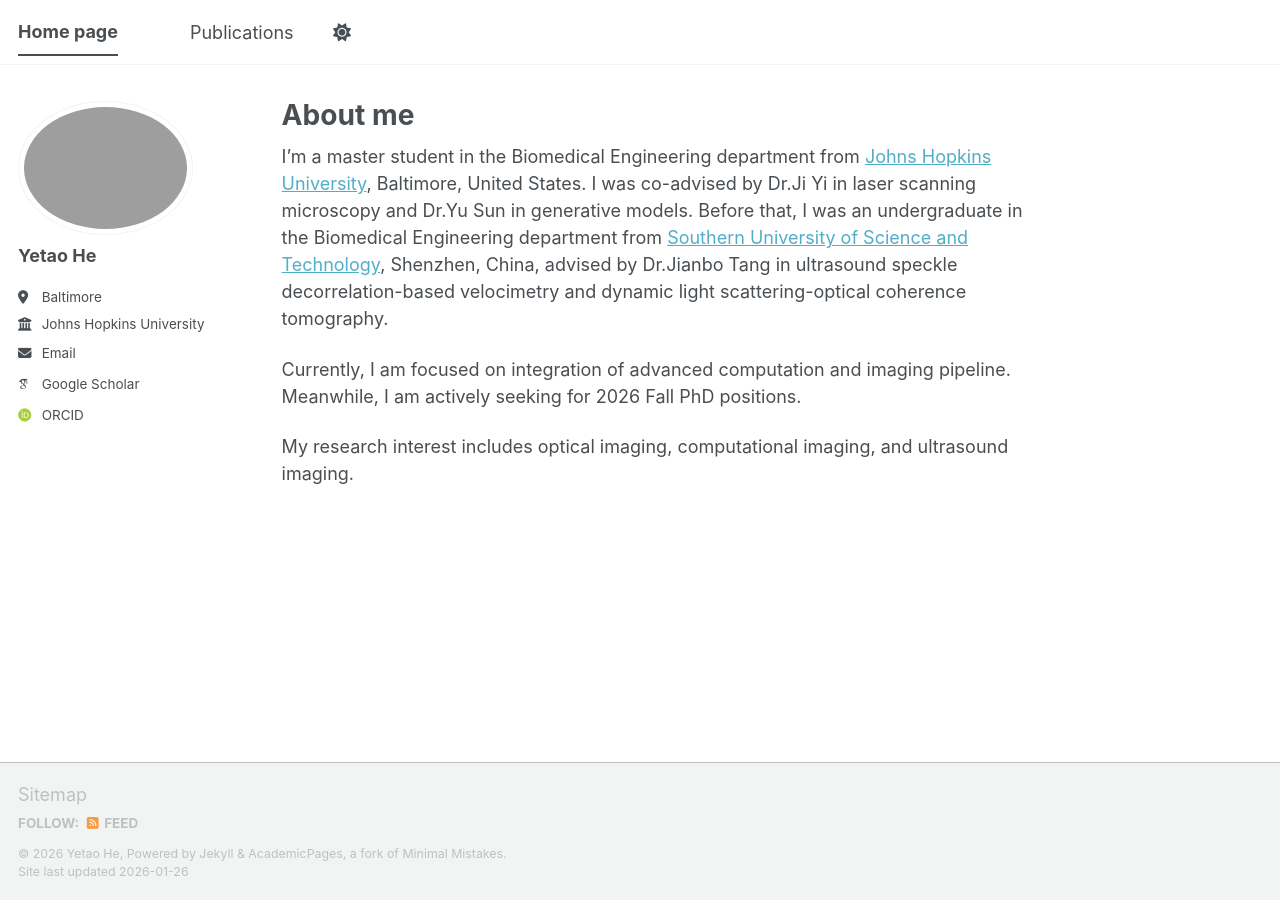
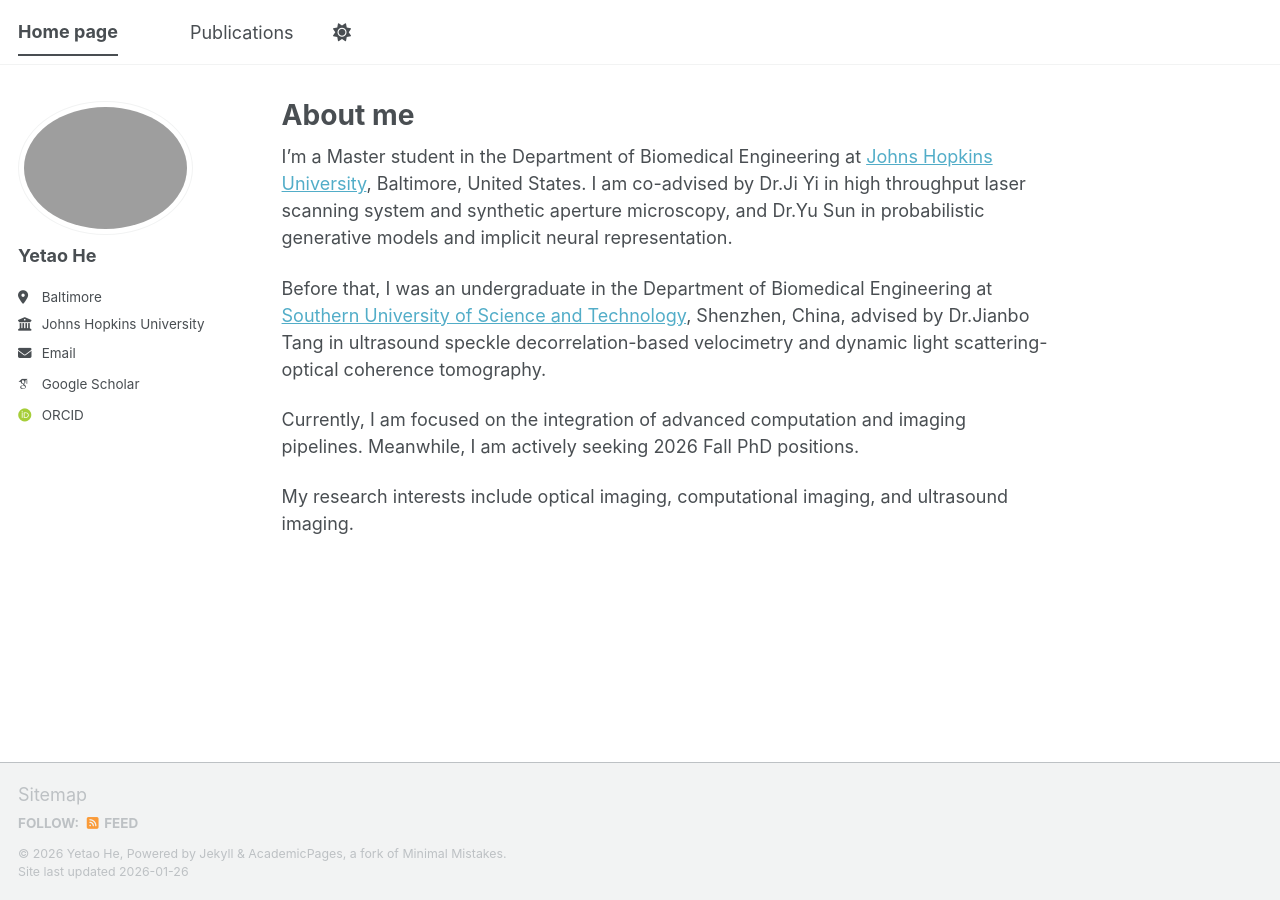
Before and after one commit to YetiHe/YetiHe.github.io, a Jekyll site: the page built from _pages/about.md, in a window 1280 px wide. Built offline with Jekyll 4.4.1, drawn with Linux system fonts in a browser that asks for light colours; some web fonts are replaced; a script bundle is joined from its source files by our own code; library files that are not in the unit come from our copies.

Commit message:
Update about.md

```diff
--- a/_pages/about.md
+++ b/_pages/about.md
@@ -7,8 +7,10 @@ redirect_from:
   - /about.html
 ---
 
-I'm a master student in the Biomedical Engineering department from [Johns Hopkins University](https://www.jhu.edu/), Baltimore, United States. I was co-advised by Dr.Ji Yi in laser scanning microscopy and Dr.Yu Sun in generative models. Before that, I was an undergraduate in the Biomedical Engineering department from [Southern University of Science and Technology](https://www.sustech.edu.cn/en/), Shenzhen, China, advised by Dr.Jianbo Tang in ultrasound speckle decorrelation-based velocimetry and dynamic light scattering-optical coherence tomography.
+I'm a Master student in the Department of Biomedical Engineering at [Johns Hopkins University](https://www.jhu.edu/), Baltimore, United States. I am co-advised by Dr.Ji Yi in high throughput laser scanning system and synthetic aperture microscopy, and Dr.Yu Sun in probabilistic generative models and implicit neural representation.
 
-Currently, I am focused on integration of advanced computation and imaging pipeline. Meanwhile, I am actively seeking for 2026 Fall PhD positions.
+Before that, I was an undergraduate in the Department of Biomedical Engineering at [Southern University of Science and Technology](https://www.sustech.edu.cn/en/), Shenzhen, China, advised by Dr.Jianbo Tang in ultrasound speckle decorrelation-based velocimetry and dynamic light scattering-optical coherence tomography.
 
-My research interest includes optical imaging, computational imaging, and ultrasound imaging.
+Currently, I am focused on the integration of advanced computation and imaging pipelines. Meanwhile, I am actively seeking 2026 Fall PhD positions.
+
+My research interests include optical imaging, computational imaging, and ultrasound imaging.
```
